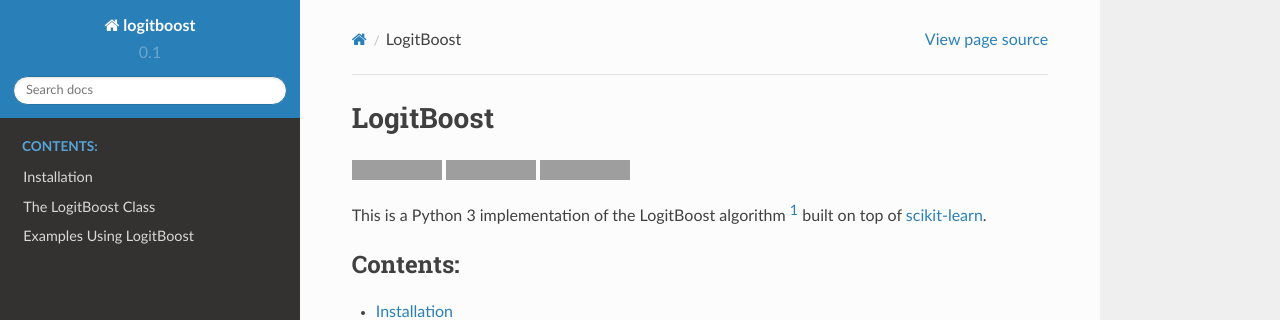
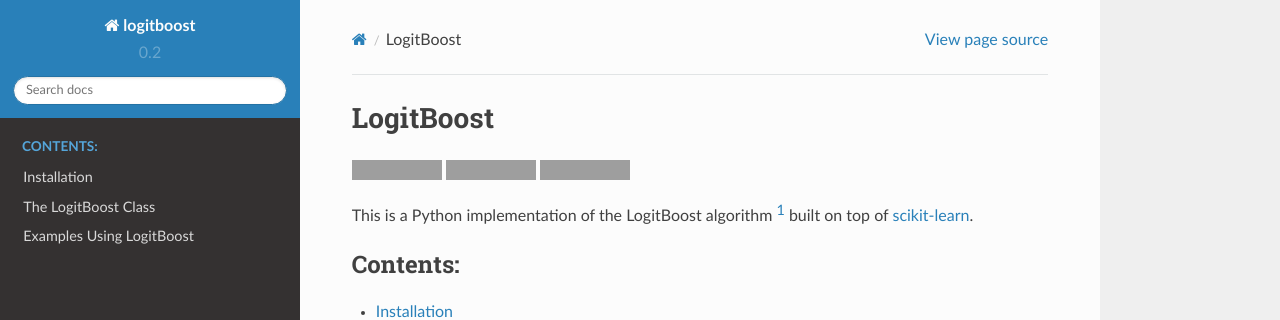
Before and after one commit to artemmavrin/logitboost, a Sphinx documentation site: the page built from doc/source/index.rst, in a window 1280 px wide. Shown: the top 320 px of the page. Built offline with Sphinx 7.4.7 and the Read the Docs theme 2.0.0, drawn with Linux system fonts in a browser that asks for light colours; grey boxes are pictures that could not be loaded.

Commit message:
Added Python 2.7 support

```diff
--- a/doc/source/index.rst
+++ b/doc/source/index.rst
@@ -2,20 +2,20 @@
 LogitBoost
 ==========
 
-.. image:: https://img.shields.io/badge/python-3.7-blue.svg
-    :target: https://badge.fury.io/py/logitboost
+.. image:: https://img.shields.io/pypi/pyversions/logitboost.svg
+    :target: https://pypi.org/project/logitboost/
     :alt: Python Version
 
-.. image:: https://badge.fury.io/py/logitboost.svg
-    :target: https://badge.fury.io/py/logitboost
-    :alt: Package Version
+.. image:: https://img.shields.io/pypi/v/logitboost.svg
+    :target: https://pypi.org/project/logitboost/
+    :alt: PyPI Package Version
 
 .. image:: https://readthedocs.org/projects/logitboost/badge/?version=latest
     :target: https://logitboost.readthedocs.io/?badge=latest
     :alt: Documentation Status
 
-This is a Python 3 implementation of the LogitBoost algorithm [1]_ built on top
-of `scikit-learn <http://scikit-learn.org>`__.
+This is a Python implementation of the LogitBoost algorithm [1]_ built on top of
+`scikit-learn <http://scikit-learn.org>`__.
 
 .. toctree::
     :maxdepth: 1
--- a/doc/source/installation.rst
+++ b/doc/source/installation.rst
@@ -20,5 +20,5 @@ recent version of it can be installed with the
 
   python -m pip install logitboost
 
-Make sure your Python version is at least 3.6 (LogitBoost was developed using
-Python 3.7).
+This project was developed in Python 3.7, but it should work with Python 2.7 and
+earlier Python 3 versions.
--- a/logitboost/__init__.py
+++ b/logitboost/__init__.py
@@ -2,4 +2,4 @@
 
 from .logitboost import LogitBoost
 
-__version__ = "0.1"
+__version__ = "0.2"
```
Also changed, not shown: README.rst (+9 -9 lines), setup.py (+10 -3 lines), doc/source/examples/Breast_Cancer.ipynb, doc/source/examples/Digits.ipynb, 1 other file.
